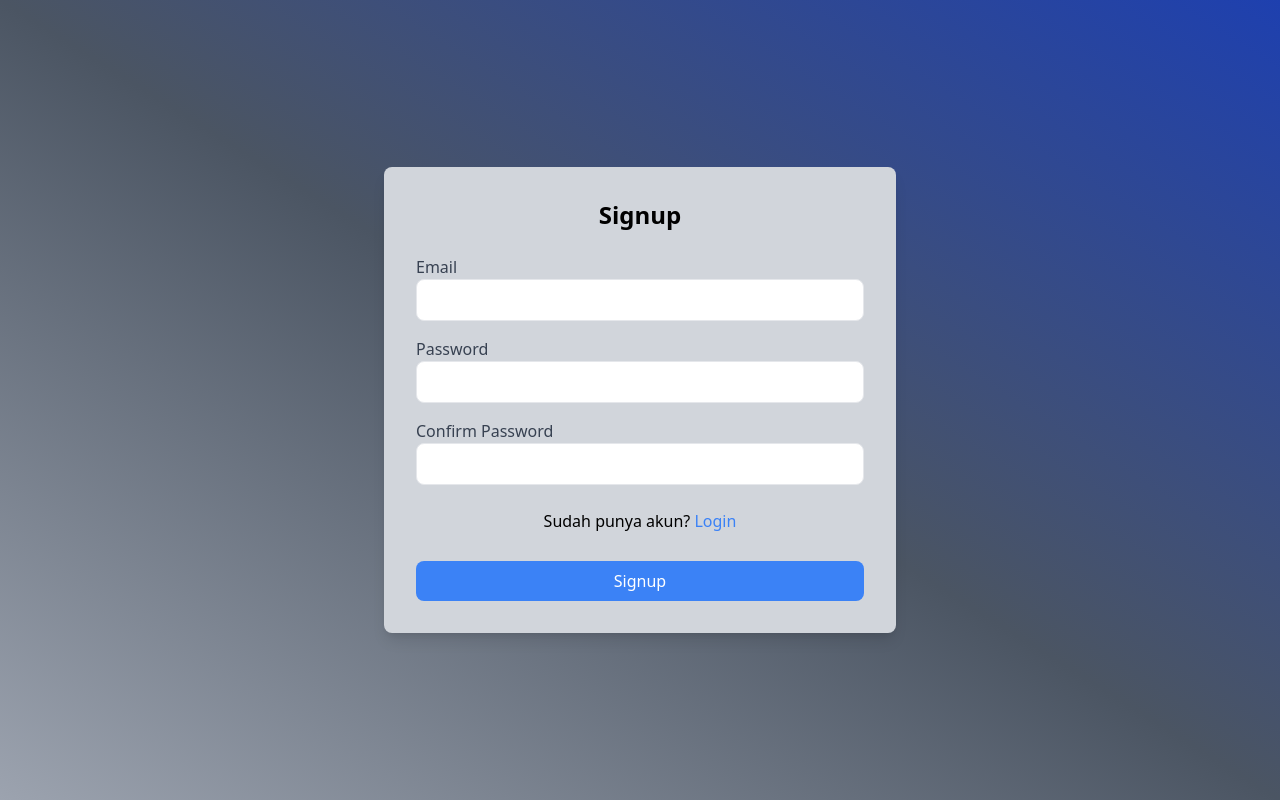
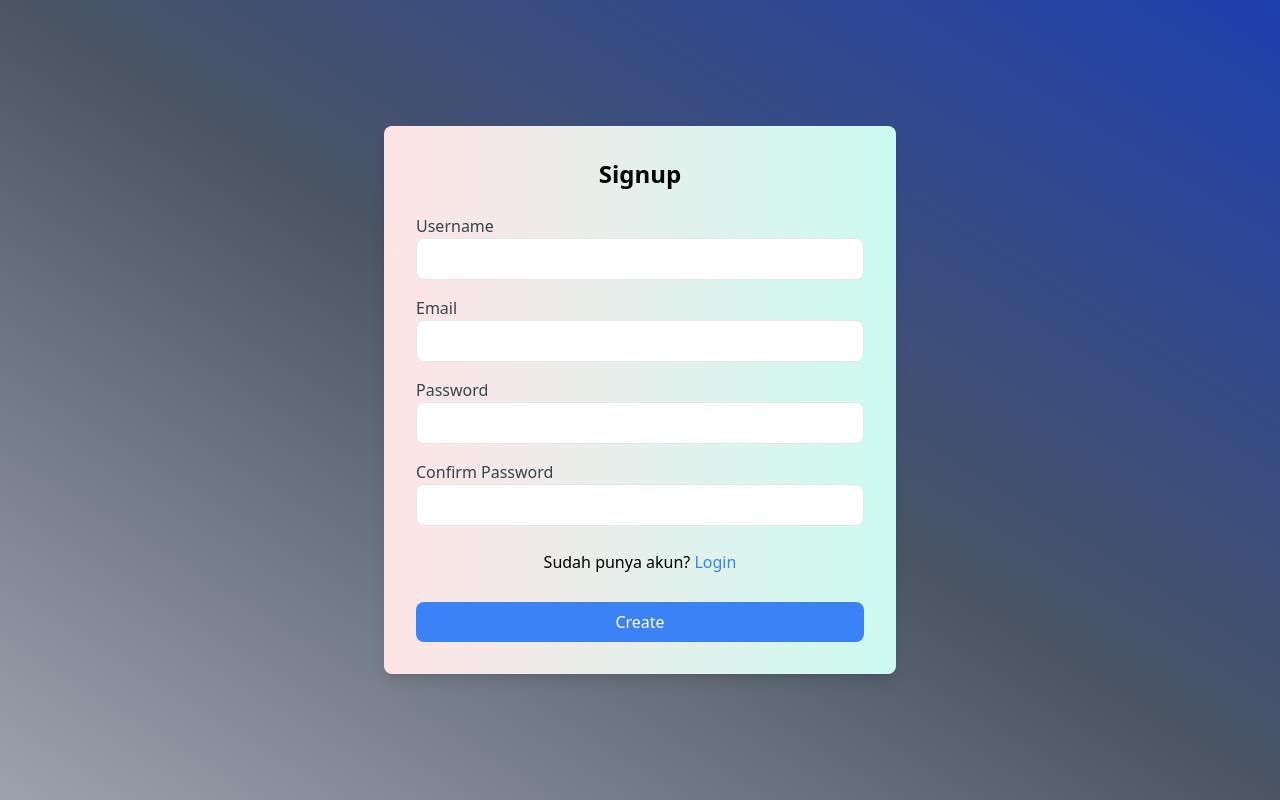
Before and after one commit to PtAdityaudiana/Fnote, a Nuxt app: page /signup in a window 1280 px wide. Built offline with nearby package versions, Linux system fonts and the light colour scheme.

Commit message:
update bg color

```diff
--- a/pages/index.vue
+++ b/pages/index.vue
@@ -1,6 +1,6 @@
 <template>
   <div class="min-h-screen flex items-center justify-center bg-gradient-to-bl from-gray-400 via-gray-600 to-blue-800">
-    <div class="max-w-lg w-full bg-gray-300 p-8 rounded-lg shadow-lg">
+    <div class="max-w-lg w-full bg-gradient-to-r from-rose-100 to-teal-100 p-8 rounded-lg shadow-lg">
       <div class="flex items-center justify-center">
         <div lg:w-[250px] relative>
           <img
--- a/pages/signup.vue
+++ b/pages/signup.vue
@@ -1,8 +1,18 @@
 <template>
     <div class="min-h-screen flex items-center justify-center bg-gradient-to-tr from-gray-400 via-gray-600 to-blue-800">
-      <div class="max-w-lg w-full bg-gray-300 p-8 rounded-lg shadow-lg">
+      <div class="max-w-lg w-full bg-gradient-to-r from-rose-100 to-teal-100 p-8 rounded-lg shadow-lg">
         <h2 class="text-2xl font-bold text-center mb-6">Signup</h2>
         <form @submit.prevent="signup">
+
+          <div class="mb-4">
+            <label for="username" class="block text-gray-700">Username</label>
+            <input
+              type="text"
+              id="username"
+              v-model="username"
+              class="w-full px-4 py-2 border rounded-lg focus:outline-none focus:ring focus:border-blue-300"
+            />
+          </div>
           <div class="mb-4">
             <label for="email" class="block text-gray-700">Email</label>
             <input
@@ -35,7 +45,7 @@
             type="submit"
             class="w-full py-2 bg-blue-500 text-white rounded-lg hover:bg-blue-700 transition duration-300 mt-3"
           >
-            Signup
+            Create
           </button>
         </form>
       </div>
@@ -46,12 +56,14 @@
   import { ref } from 'vue'
 
   const email = ref('')
+  const username = ref('')
   const password = ref('')
   const confirmPassword = ref('')
 
   const signup = () => {
     if (password.value === confirmPassword.value) {
       console.log('Email:', email.value)
+      console.log('Username:', username.value)
       console.log('Password:', password.value)
     } else {
       console.error('Passwords do not match')
```
